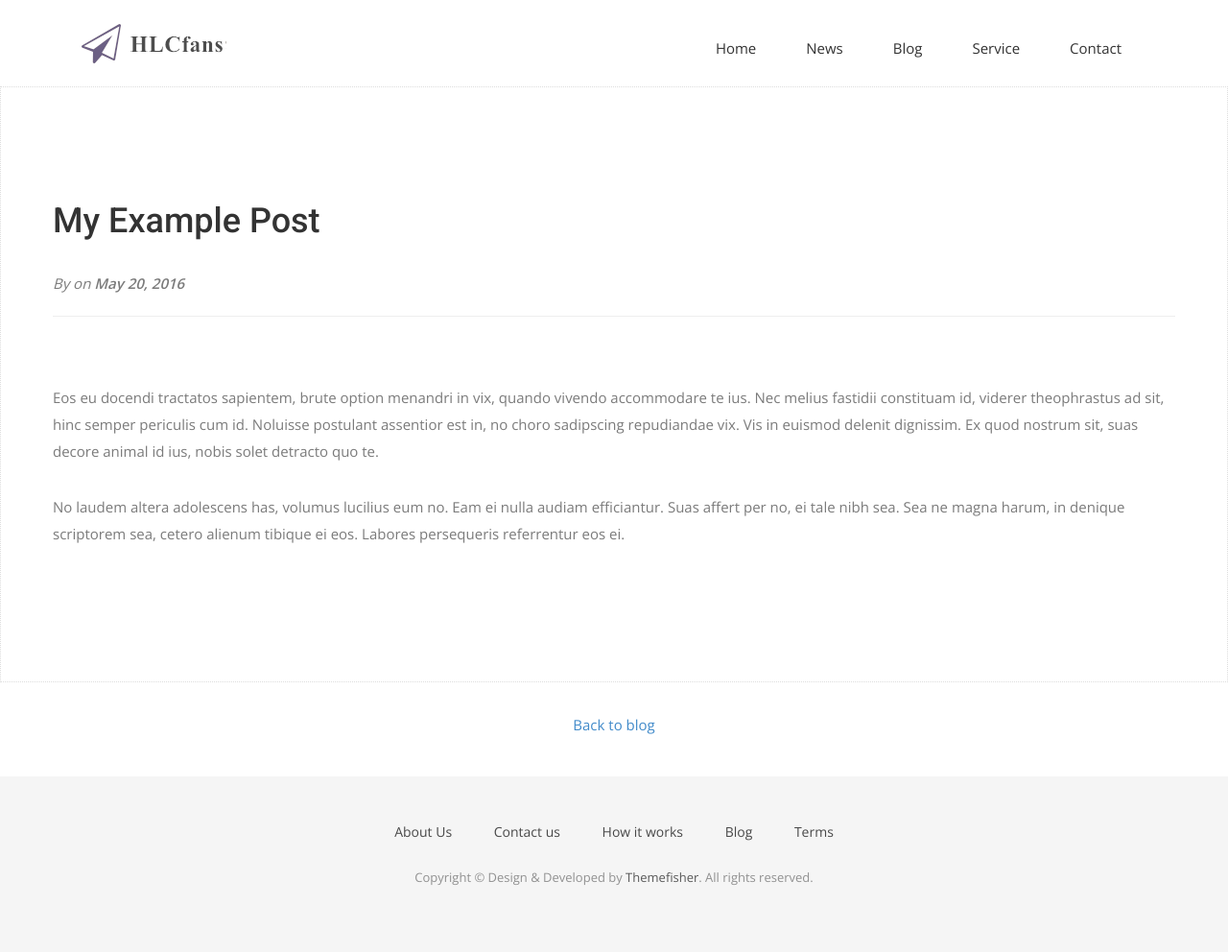
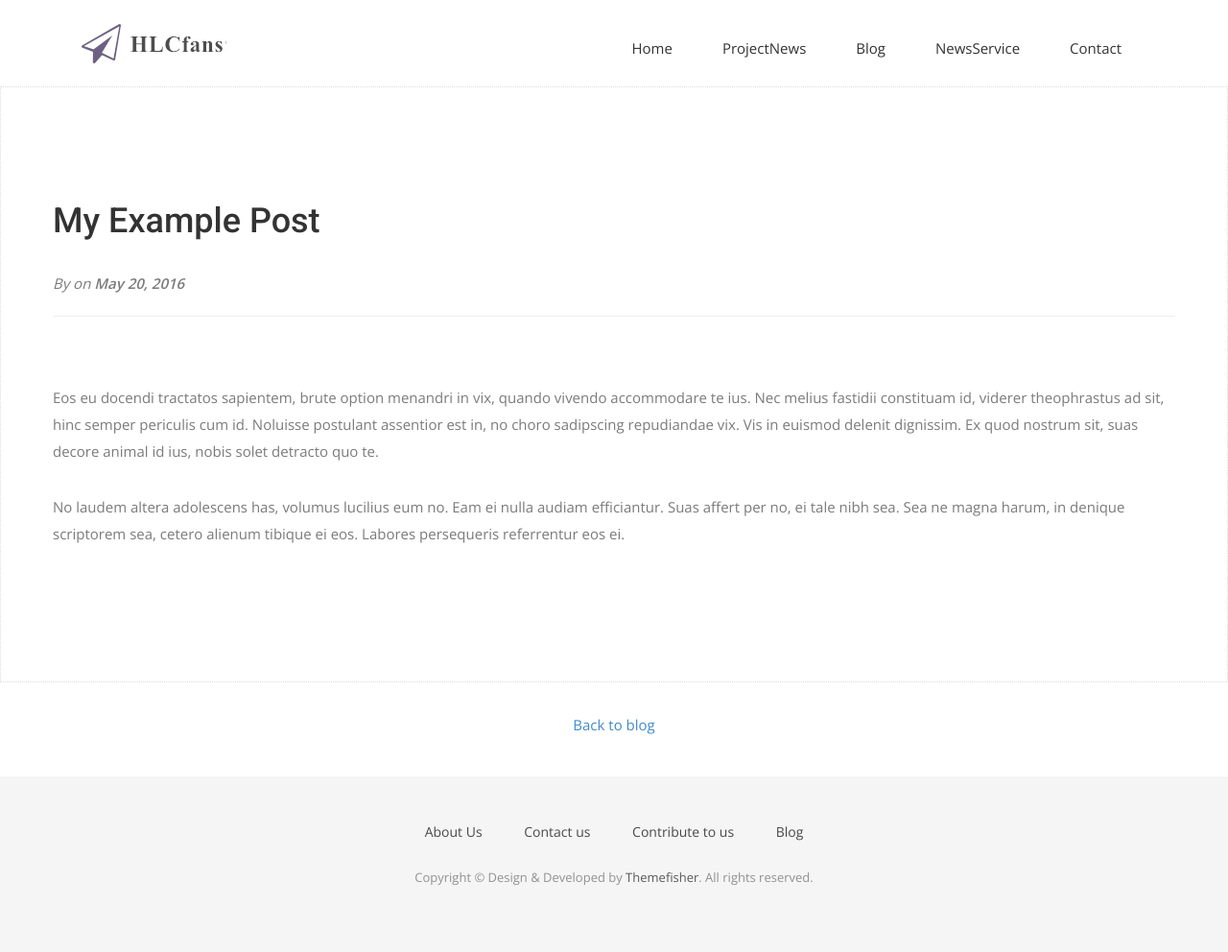
Before and after one commit to meerfans/meerfans.github.io, a Jekyll site: the page built from _posts/2016-05-20-my-example-post.md, in a window 1280 px wide. Shown: the whole page at 96% size. Built offline with Jekyll 4.4.1, drawn with Linux system fonts in a browser that asks for light colours; nearby versions of some CDN libraries; some web fonts are replaced; comment, search, counter and statistics services are not loaded.

```diff
--- a/_config.yml
+++ b/_config.yml
@@ -35,3 +35,6 @@ descriptions:
 
   - cat: dummy
     desc: "Just some placeholder posts, lorem ipsum and the rest."
+
+disqus: true
+disqus_shortname: HLCfans
--- a/_includes/footer.html
+++ b/_includes/footer.html
@@ -5,11 +5,13 @@
       <div class="col-md-12">
         <div class="footer-manu">
           <ul>
-            <li><a href="#">About Us</a></li>
+            <li><a href="https://hlcfans.github.io/">About Us</a></li>
             <li><a href="{{ site.baseurl }}/contact">Contact us</a></li>
-            <li><a href="#">How it works</a></li>
+            <li><a href="https://github.com/hlcfans/hlcfans.github.io">Contribute to us</a></li>
             <li><a href="{{ site.baseurl }}/blog">Blog</a></li>
+            <!--取消段
             <li><a href="#">Terms</a></li>
+            取消段-->
           </ul>
         </div>
         <p>Copyright &copy; Design &amp; Developed by <a href="http://www.themefisher.com">Themefisher</a>. All rights reserved.</p>
--- a/_includes/header.html
+++ b/_includes/header.html
@@ -22,9 +22,9 @@
             <div class="collapse navbar-collapse" id="bs-example-navbar-collapse-1">
               <ul class="nav navbar-nav navbar-right">
                 <li><a href="{{ site.baseurl }}/">Home</a></li>
-                <li><a href="{{ site.baseurl }}/News">News</a></li>  <!-- 待建 -->
+                <li><a href="{{ site.baseurl }}/News">ProjectNews</a></li>  <!-- 待建 -->
                 <li><a href="{{ site.baseurl }}/blog">Blog</a></li>
-                <li><a href="https://f-labs.github.io/MLSNews/">Service</a></li>
+                <li><a href="https://f-labs.github.io/MLSNews/">NewsService</a></li>
                 <li><a href="{{ site.baseurl }}/contact">Contact</a></li>
               </ul>
             </div><!-- /.navbar-collapse -->
--- a/_layouts/post.html
+++ b/_layouts/post.html
@@ -15,6 +15,23 @@ layout: page
             </div>
             <hr />
             <p>{{ content }}</p>
+
+            <div id="disqus_thread"></div>
+            <script>
+              var disqus_shortname = '{{ site.disqus_shortname }}';
+              var disqus_config = function () {
+                this.page.url = "{{ page.url | prepend: site.url }}";
+                this.page.identifier = "{{ page.id }}";
+              };
+              (function() {  // DON'T EDIT BELOW THIS LINE
+                var d = document, s = d.createElement('script');
+                s.src = '//' + disqus_shortname + '.disqus.com/embed.js';
+                s.setAttribute('data-timestamp', +new Date());
+                (d.head || d.body).appendChild(s);
+              })();
+            </script>
+            <noscript>Please enable JavaScript to view the <a href="https://disqus.com/?ref_noscript" rel="nofollow">comments powered by Disqus.</a></noscript>
+
           </div>
         </div><!-- .col-md-7 close -->
       </div>
--- a/blog.html
+++ b/blog.html
@@ -8,8 +8,8 @@ permalink: /blog/
   <div class="container">
     <div class="row">
       <div class="col-md-12">
-        <div class="block">
-          <h1>Get the latest on what we're doing</h1>
+        <div class="block">g
+          <h1>Get the latest on what we're going</h1>
           <p>Catch up with us, anytime and anywhere</p>
         </div>
       </div>
@@ -21,7 +21,7 @@ permalink: /blog/
   <a href="{{ post.url | prepend: site.baseurl }}" class="bold">{{ post.title }}</a>
   <p class="post-date">{{ post.date | date_to_long_string }}</p>
   <p>
-    {{ post.content | strip_html | truncatewords: 50 }}
+    {{ post.content | strip_html | truncatewords: 20 }}
   </p>
 </div>
 {% endfor %}
```
Also changed, not shown: README.md.
